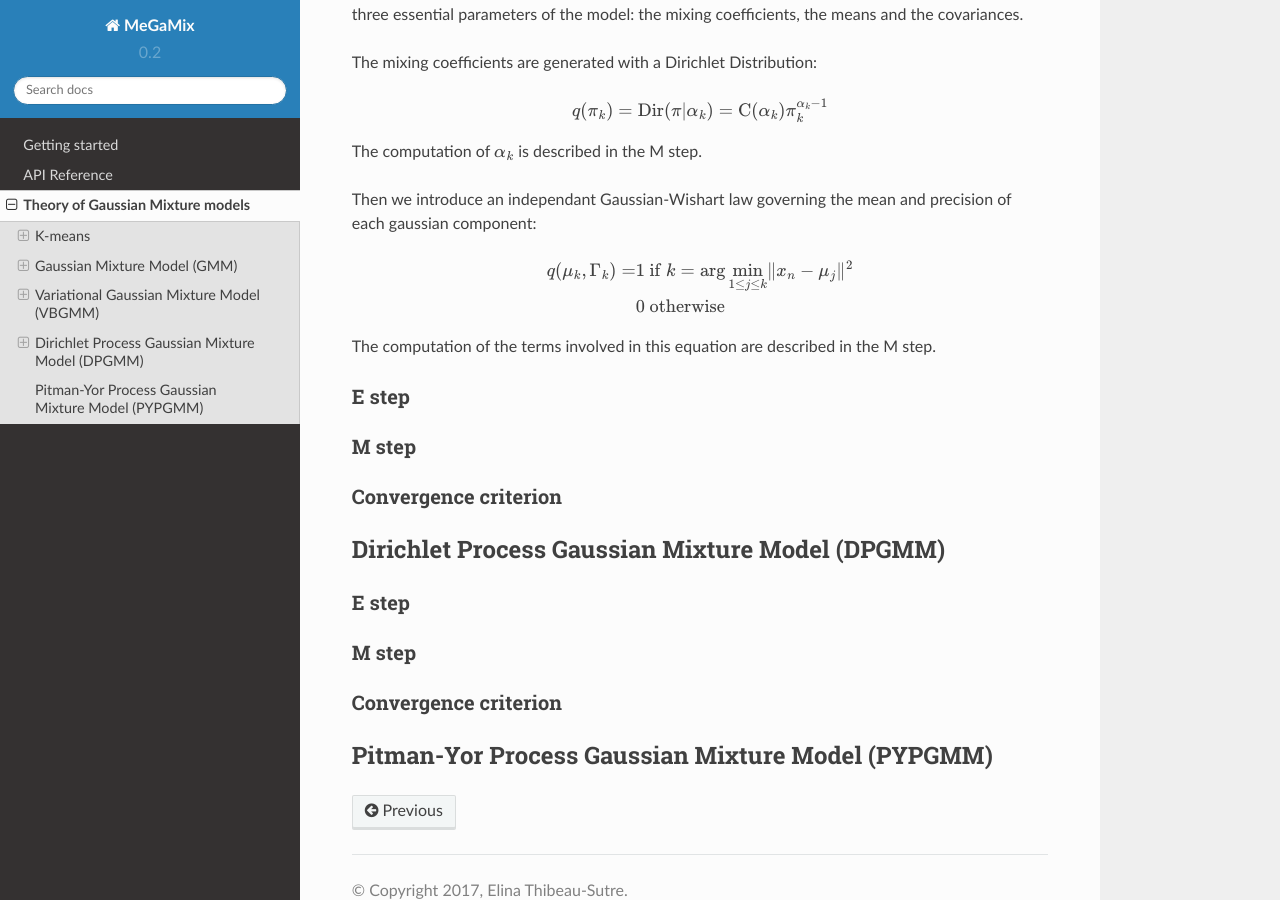
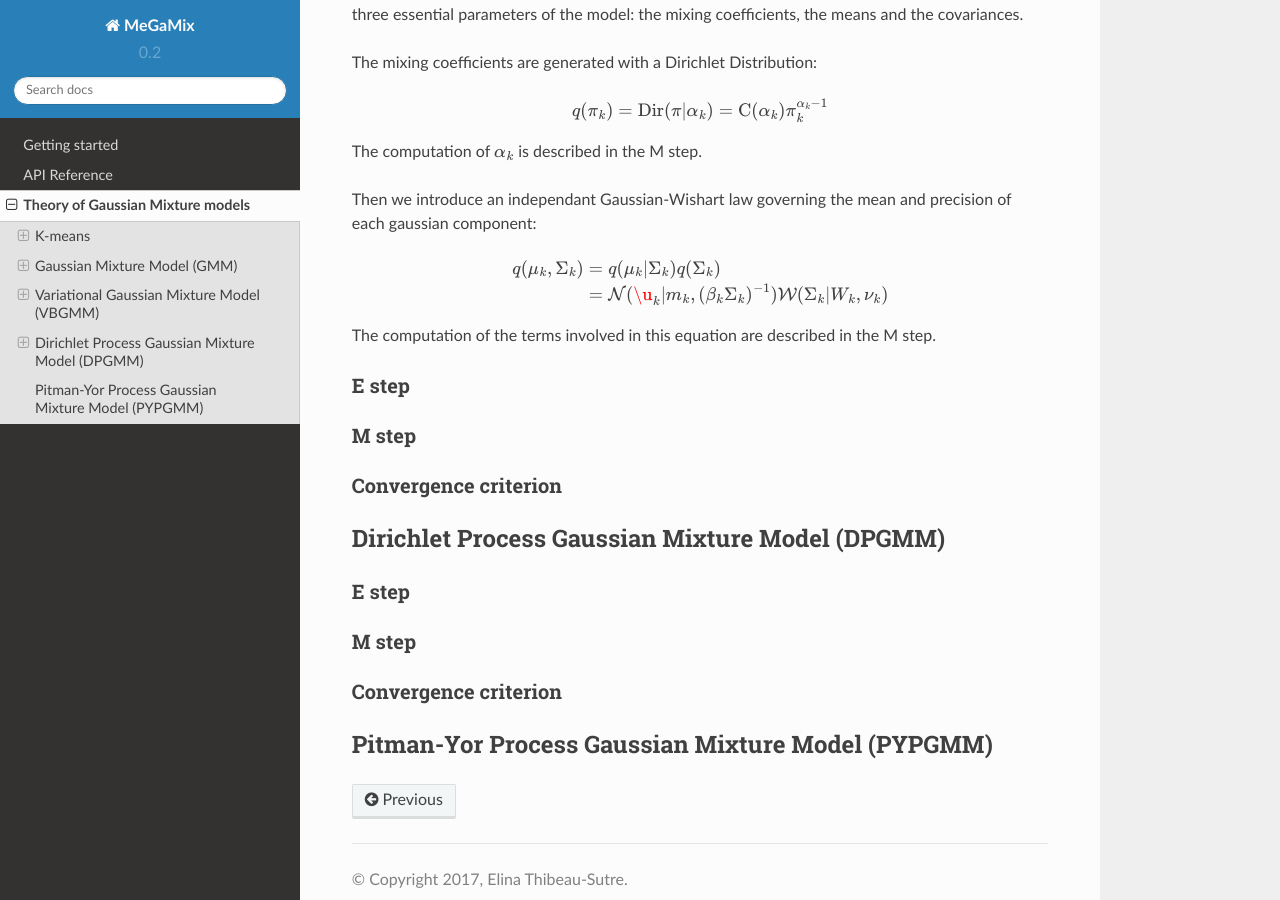
Before and after one commit to 14thibea/megamix, a Sphinx documentation site: the page built from doc/technical_doc.rst, in a window 1280 px wide and 900 px high, scrolled down 3095 px. Built offline with Sphinx 7.4.7 and the Read the Docs theme 2.0.0, drawn with Linux system fonts in a browser that asks for light colours; formulas are drawn with MathJax 3.

Commit message:
fix split

```diff
--- a/doc/technical_doc.rst
+++ b/doc/technical_doc.rst
@@ -160,8 +160,9 @@ Then we introduce an independant Gaussian-Wishart law governing the mean and pre
 .. math::
 
     \begin{split}
-    q(\mu_k,\Gamma_k) = & 1 \text{ if } k = \arg\min_{1 \leq j \leq k}\lVert x_n-\mu_j\rVert^2 \\
-    & 0 \text{ otherwise}
+    q(\mu_k,\Sigma_k) &= q(\mu_k|\Sigma_k)q(\Sigma_k) \\
+    &= \mathcal{N}(\u_k|m_k,(\beta_k\Sigma_k)^{-1})\mathcal{W}(\Sigma_k|W_k,\nu_k)
+
     \end{split}
 
 The computation of the terms involved in this equation are described in the M step.
```
